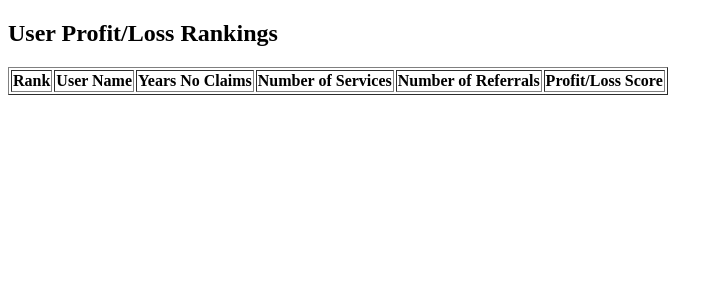
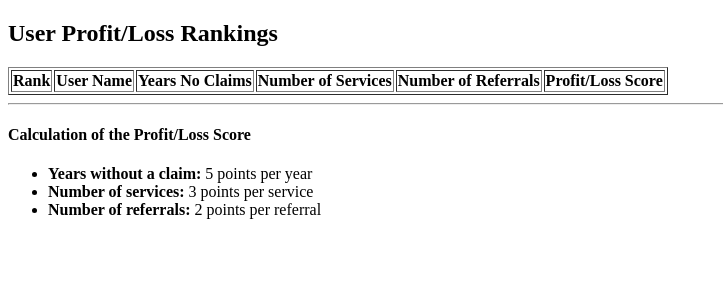
Before and after one commit to Audxius/Lizingas, a PHP site: page /user_rankings.php in a window 1280 px wide. Shown: the top 300 px of the page, without its empty margins (0-723 px from the left). Run offline with PHP 8.4, Linux system fonts and the light colour scheme; the visitor is signed in with stand-in values (Sample User, id 1); data that the repository does not hold is empty.

Commit message:
Graphical tweaks

```diff
--- a/user_rankings.php
+++ b/user_rankings.php
@@ -11,8 +11,8 @@ if (!isset($_SESSION['user_id'])) {
 // Calculate profit/loss score for each user, including num_services and referral count
 $stmt = $pdo->query("
     SELECT U.user_id, U.name, U.years_no_claims, U.num_services,
-           (U.years_no_claims * 5) AS profit_loss_score,
-           COUNT(R.user_id) AS referral_count
+           COUNT(R.user_id) AS referral_count,
+           (U.years_no_claims * 5 + U.num_services * 3 + COUNT(R.user_id) * 2) AS profit_loss_score
     FROM Users U
     LEFT JOIN Users R ON U.user_id = R.referrer_id
     GROUP BY U.user_id
@@ -49,5 +49,12 @@ $users = $stmt->fetchAll();
             </tr>
         <?php endforeach; ?>
     </table>
+    <hr>
+    <h4>Calculation of the Profit/Loss Score</h4>
+    <ul>
+        <li><strong>Years without a claim:</strong> 5 points per year</li>
+        <li><strong>Number of services:</strong> 3 points per service</li>
+        <li><strong>Number of referrals:</strong> 2 points per referral</li>
+    </ul>
 </body>
 </html>
```
Also changed, not shown: discount_calculator.php (+14 -9 lines).
